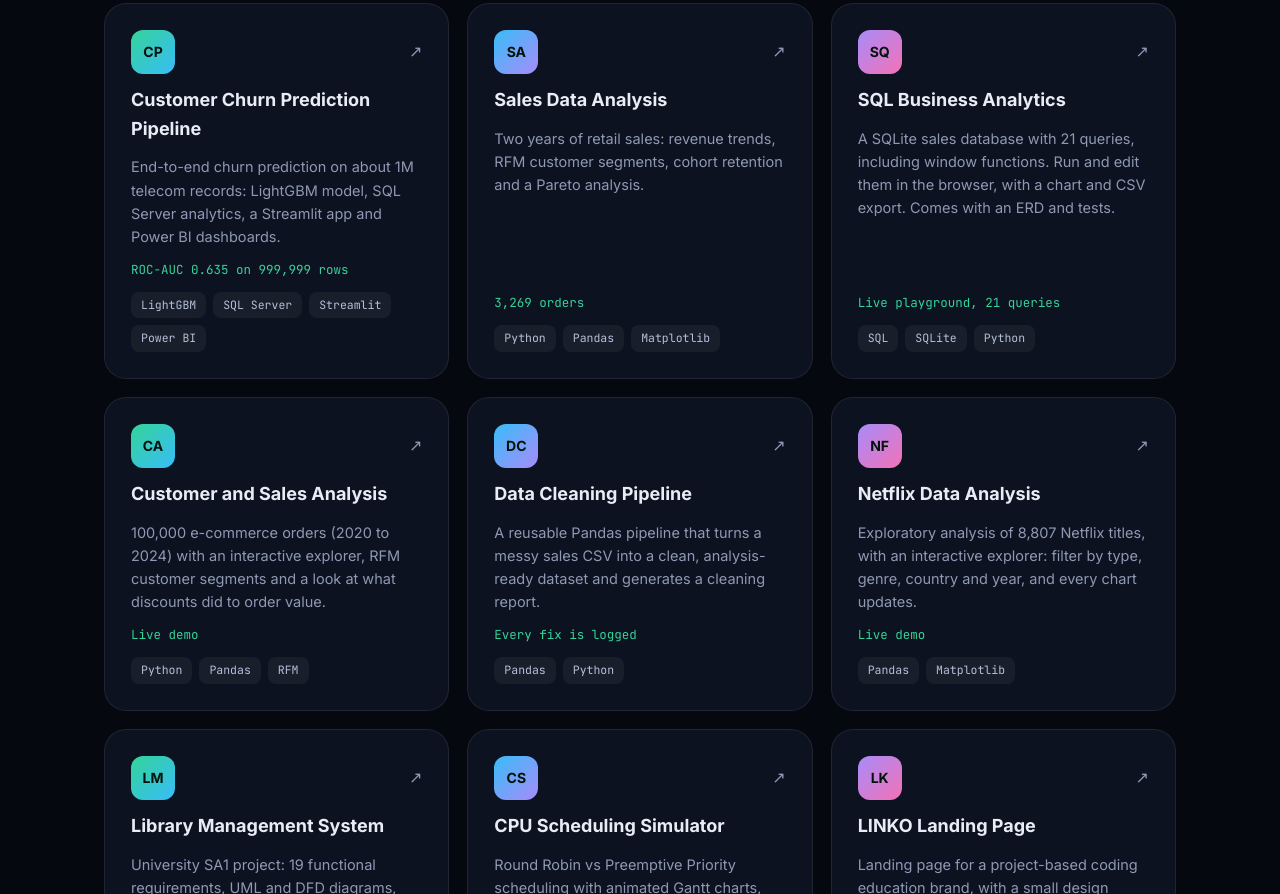
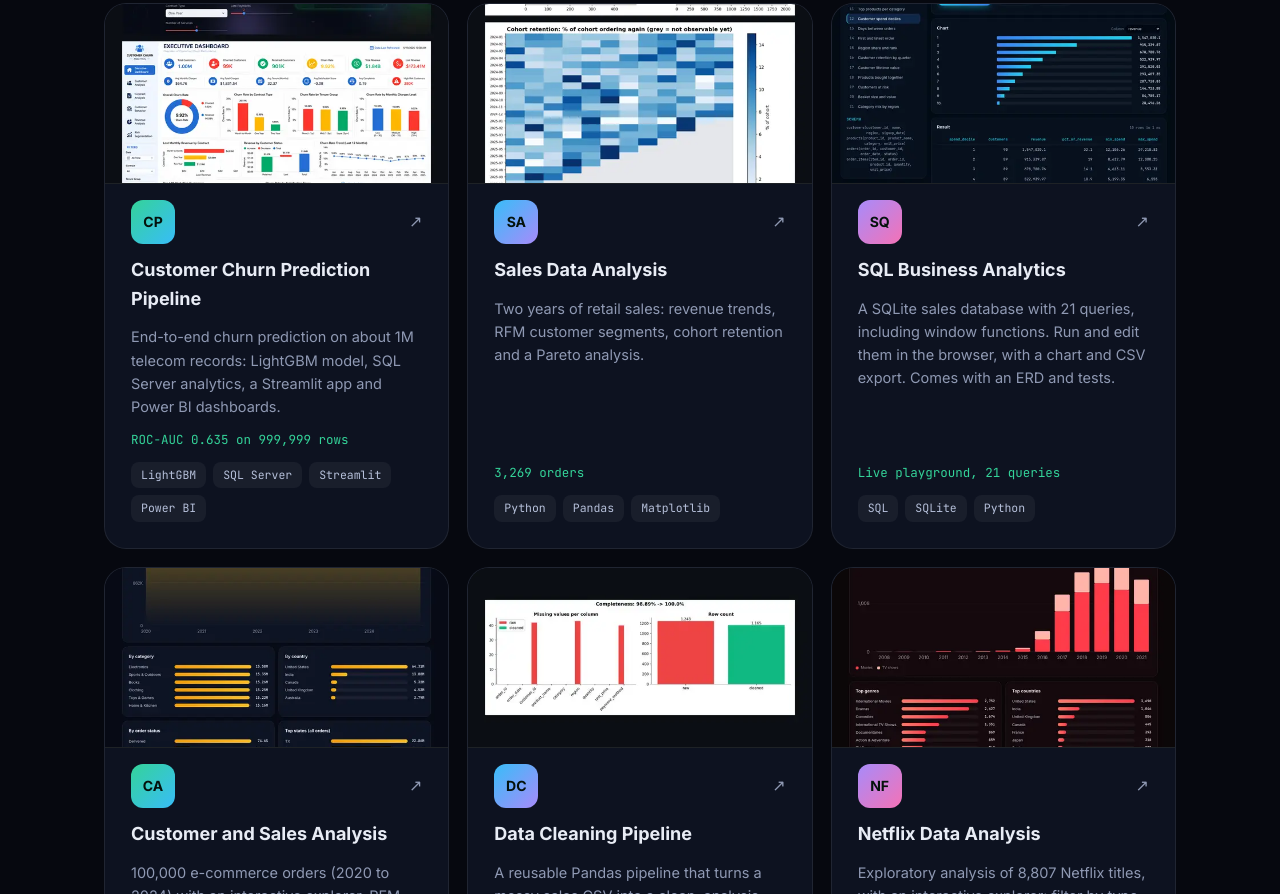
Before and after one commit to Hassan3443/Hassan3443.github.io, a plain HTML site: page index.html in a window 1280 px wide. Shown: the part 1906-2800 px from the top of the page. Drawn offline with Linux system fonts and the light colour scheme.

Commit message:
Cards: animated auto-scrolling previews from live demos and README charts

```diff
--- a/index.html
+++ b/index.html
@@ -95,6 +95,7 @@ h2{font-size:clamp(30px,4.4vw,50px);letter-spacing:-.02em;line-height:1.1;margin
 footer{padding:36px 0;color:var(--mut);font-size:14px;border-top:1px solid var(--line)}footer .wrap{display:flex;justify-content:space-between;flex-wrap:wrap;gap:10px}
 .rv{opacity:0;transform:translateY(28px);transition:.8s cubic-bezier(.2,.7,.2,1)}.rv.in{opacity:1;transform:none}
 @media(max-width:900px){.hero .grid{grid-template-columns:1fr}.term{display:none}.stats,.skills{grid-template-columns:repeat(2,1fr)}.cards,.hire{grid-template-columns:1fr}.bento{grid-template-columns:1fr}.s2,.s3,.s4{grid-column:auto}.nav a:nth-child(n+5){display:none}}
+.shot{height:180px;margin:-26px -26px 4px;overflow:hidden;border-bottom:1px solid var(--line);background:#0b0f14}.shot img{width:100%;height:100%;object-fit:cover;object-position:50% 0%;animation:pan 14s ease-in-out infinite alternate}.card:hover .shot img{animation-duration:7s}@keyframes pan{from{object-position:50% 0%}to{object-position:50% 100%}}
 @media(prefers-reduced-motion:reduce){*{animation:none!important;transition:none!important}.rv{opacity:1;transform:none}}
 .card.rv.in{transition:opacity .8s,transform .25s ease-out,border-color .3s}.btn.p:hover{box-shadow:0 14px 36px -6px rgba(52,211,153,.75)}</style>
 </head>
@@ -147,16 +148,16 @@ report = summarize(df)
  <p class="sub rv">Real repositories with READMEs. Click a card to open the code or the live demo.</p>
  <div class="filters rv"><button class="f on" data-f="all">All</button><button class="f" data-f="analysis">Analysis</button><button class="f" data-f="ml">Machine learning</button><button class="f" data-f="web">Web</button></div>
  <div class="cards">
-  <a class="card rv" data-c="ml" href="https://github.com/Hassan3443/Customer-Churn-Prediction-Pipeline" target="_blank" rel="noopener"><div class="top"><div class="ico">CP</div><span class="arrow">↗</span></div><h3>Customer Churn Prediction Pipeline</h3><p>End-to-end churn prediction on about 1M telecom records: LightGBM model, SQL Server analytics, a Streamlit app and Power BI dashboards.</p><div class="metric">ROC-AUC 0.635 on 999,999 rows</div><div class="tags"><span>LightGBM</span><span>SQL Server</span><span>Streamlit</span><span>Power BI</span></div></a>
-  <a class="card rv" data-c="analysis" href="https://github.com/Hassan3443/sales-data-analysis" target="_blank" rel="noopener"><div class="top"><div class="ico">SA</div><span class="arrow">↗</span></div><h3>Sales Data Analysis</h3><p>Two years of retail sales: revenue trends, RFM customer segments, cohort retention and a Pareto analysis.</p><div class="metric">3,269 orders</div><div class="tags"><span>Python</span><span>Pandas</span><span>Matplotlib</span></div></a>
-  <a class="card rv" data-c="analysis" href="https://hassan3443.github.io/sql-business-analytics/" target="_blank" rel="noopener"><div class="top"><div class="ico">SQ</div><span class="arrow">↗</span></div><h3>SQL Business Analytics</h3><p>A SQLite sales database with 21 queries, including window functions. Run and edit them in the browser, with a chart and CSV export. Comes with an ERD and tests.</p><div class="metric">Live playground, 21 queries</div><div class="tags"><span>SQL</span><span>SQLite</span><span>Python</span></div></a>
-  <a class="card rv" data-c="analysis" href="https://hassan3443.github.io/customer-sales-analysis/" target="_blank" rel="noopener"><div class="top"><div class="ico">CA</div><span class="arrow">↗</span></div><h3>Customer and Sales Analysis</h3><p>100,000 e-commerce orders (2020 to 2024) with an interactive explorer, RFM customer segments and a look at what discounts did to order value.</p><div class="metric">Live demo</div><div class="tags"><span>Python</span><span>Pandas</span><span>RFM</span></div></a>
-  <a class="card rv" data-c="analysis" href="https://github.com/Hassan3443/data-cleaning-pipeline" target="_blank" rel="noopener"><div class="top"><div class="ico">DC</div><span class="arrow">↗</span></div><h3>Data Cleaning Pipeline</h3><p>A reusable Pandas pipeline that turns a messy sales CSV into a clean, analysis-ready dataset and generates a cleaning report.</p><div class="metric">Every fix is logged</div><div class="tags"><span>Pandas</span><span>Python</span></div></a>
-  <a class="card rv" data-c="analysis" href="https://hassan3443.github.io/netflix-data-analysis/" target="_blank" rel="noopener"><div class="top"><div class="ico">NF</div><span class="arrow">↗</span></div><h3>Netflix Data Analysis</h3><p>Exploratory analysis of 8,807 Netflix titles, with an interactive explorer: filter by type, genre, country and year, and every chart updates.</p><div class="metric">Live demo</div><div class="tags"><span>Pandas</span><span>Matplotlib</span></div></a>
-  <a class="card rv" data-c="web" href="https://hassan3443.github.io/library-management-system/" target="_blank" rel="noopener"><div class="top"><div class="ico">LM</div><span class="arrow">↗</span></div><h3>Library Management System</h3><p>University SA1 project: 19 functional requirements, UML and DFD diagrams, and a live 9-page front end.</p><div class="metric">Live demo</div><div class="tags"><span>HTML</span><span>CSS</span><span>JavaScript</span><span>UML</span></div></a>
-  <a class="card rv" data-c="web" href="https://hassan3443.github.io/cpu-scheduling-project/" target="_blank" rel="noopener"><div class="top"><div class="ico">CS</div><span class="arrow">↗</span></div><h3>CPU Scheduling Simulator</h3><p>Round Robin vs Preemptive Priority scheduling with animated Gantt charts, waiting, turnaround and response time metrics.</p><div class="metric">Live demo</div><div class="tags"><span>JavaScript</span><span>ES Modules</span></div></a>
-  <a class="card rv" data-c="web" href="https://linko-web-ochre.vercel.app" target="_blank" rel="noopener"><div class="top"><div class="ico">LK</div><span class="arrow">↗</span></div><h3>LINKO Landing Page</h3><p>Landing page for a project-based coding education brand, with a small design system and motion effects.</p><div class="metric">Live site</div><div class="tags"><span>Next.js</span><span>React</span><span>TypeScript</span><span>Tailwind</span></div></a>
-  <a class="card rv" data-c="analysis" href="https://hassan3443.github.io/data-engineering-use-cases/" target="_blank" rel="noopener"><div class="top"><div class="ico">DE</div><span class="arrow">↗</span></div><h3>Data Engineering Use Case</h3><p>A study of how a fintech platform (Thndr) can structure its data layers, plus a runnable mini pipeline on synthetic data with validation, a warehouse and quality checks.</p><div class="metric">Live demo, 5/5 checks pass</div><div class="tags"><span>Data lake</span><span>Warehouse</span><span>Batch + real time</span></div></a>
+  <a class="card rv" data-c="ml" href="https://github.com/Hassan3443/Customer-Churn-Prediction-Pipeline" target="_blank" rel="noopener"><div class="shot"><img src="img/churn.webp" alt="" loading="lazy"></div><div class="top"><div class="ico">CP</div><span class="arrow">↗</span></div><h3>Customer Churn Prediction Pipeline</h3><p>End-to-end churn prediction on about 1M telecom records: LightGBM model, SQL Server analytics, a Streamlit app and Power BI dashboards.</p><div class="metric">ROC-AUC 0.635 on 999,999 rows</div><div class="tags"><span>LightGBM</span><span>SQL Server</span><span>Streamlit</span><span>Power BI</span></div></a>
+  <a class="card rv" data-c="analysis" href="https://github.com/Hassan3443/sales-data-analysis" target="_blank" rel="noopener"><div class="shot"><img src="img/sda.webp" alt="" loading="lazy"></div><div class="top"><div class="ico">SA</div><span class="arrow">↗</span></div><h3>Sales Data Analysis</h3><p>Two years of retail sales: revenue trends, RFM customer segments, cohort retention and a Pareto analysis.</p><div class="metric">3,269 orders</div><div class="tags"><span>Python</span><span>Pandas</span><span>Matplotlib</span></div></a>
+  <a class="card rv" data-c="analysis" href="https://hassan3443.github.io/sql-business-analytics/" target="_blank" rel="noopener"><div class="shot"><img src="img/sql.webp" alt="" loading="lazy"></div><div class="top"><div class="ico">SQ</div><span class="arrow">↗</span></div><h3>SQL Business Analytics</h3><p>A SQLite sales database with 21 queries, including window functions. Run and edit them in the browser, with a chart and CSV export. Comes with an ERD and tests.</p><div class="metric">Live playground, 21 queries</div><div class="tags"><span>SQL</span><span>SQLite</span><span>Python</span></div></a>
+  <a class="card rv" data-c="analysis" href="https://hassan3443.github.io/customer-sales-analysis/" target="_blank" rel="noopener"><div class="shot"><img src="img/sales.webp" alt="" loading="lazy"></div><div class="top"><div class="ico">CA</div><span class="arrow">↗</span></div><h3>Customer and Sales Analysis</h3><p>100,000 e-commerce orders (2020 to 2024) with an interactive explorer, RFM customer segments and a look at what discounts did to order value.</p><div class="metric">Live demo</div><div class="tags"><span>Python</span><span>Pandas</span><span>RFM</span></div></a>
+  <a class="card rv" data-c="analysis" href="https://github.com/Hassan3443/data-cleaning-pipeline" target="_blank" rel="noopener"><div class="shot"><img src="img/dcp.webp" alt="" loading="lazy"></div><div class="top"><div class="ico">DC</div><span class="arrow">↗</span></div><h3>Data Cleaning Pipeline</h3><p>A reusable Pandas pipeline that turns a messy sales CSV into a clean, analysis-ready dataset and generates a cleaning report.</p><div class="metric">Every fix is logged</div><div class="tags"><span>Pandas</span><span>Python</span></div></a>
+  <a class="card rv" data-c="analysis" href="https://hassan3443.github.io/netflix-data-analysis/" target="_blank" rel="noopener"><div class="shot"><img src="img/netflix.webp" alt="" loading="lazy"></div><div class="top"><div class="ico">NF</div><span class="arrow">↗</span></div><h3>Netflix Data Analysis</h3><p>Exploratory analysis of 8,807 Netflix titles, with an interactive explorer: filter by type, genre, country and year, and every chart updates.</p><div class="metric">Live demo</div><div class="tags"><span>Pandas</span><span>Matplotlib</span></div></a>
+  <a class="card rv" data-c="web" href="https://hassan3443.github.io/library-management-system/" target="_blank" rel="noopener"><div class="shot"><img src="img/lib.webp" alt="" loading="lazy"></div><div class="top"><div class="ico">LM</div><span class="arrow">↗</span></div><h3>Library Management System</h3><p>University SA1 project: 19 functional requirements, UML and DFD diagrams, and a live 9-page front end.</p><div class="metric">Live demo</div><div class="tags"><span>HTML</span><span>CSS</span><span>JavaScript</span><span>UML</span></div></a>
+  <a class="card rv" data-c="web" href="https://hassan3443.github.io/cpu-scheduling-project/" target="_blank" rel="noopener"><div class="shot"><img src="img/cpu.webp" alt="" loading="lazy"></div><div class="top"><div class="ico">CS</div><span class="arrow">↗</span></div><h3>CPU Scheduling Simulator</h3><p>Round Robin vs Preemptive Priority scheduling with animated Gantt charts, waiting, turnaround and response time metrics.</p><div class="metric">Live demo</div><div class="tags"><span>JavaScript</span><span>ES Modules</span></div></a>
+  <a class="card rv" data-c="web" href="https://linko-web-ochre.vercel.app" target="_blank" rel="noopener"><div class="shot"><img src="img/linko.webp" alt="" loading="lazy"></div><div class="top"><div class="ico">LK</div><span class="arrow">↗</span></div><h3>LINKO Landing Page</h3><p>Landing page for a project-based coding education brand, with a small design system and motion effects.</p><div class="metric">Live site</div><div class="tags"><span>Next.js</span><span>React</span><span>TypeScript</span><span>Tailwind</span></div></a>
+  <a class="card rv" data-c="analysis" href="https://hassan3443.github.io/data-engineering-use-cases/" target="_blank" rel="noopener"><div class="shot"><img src="img/de.webp" alt="" loading="lazy"></div><div class="top"><div class="ico">DE</div><span class="arrow">↗</span></div><h3>Data Engineering Use Case</h3><p>A study of how a fintech platform (Thndr) can structure its data layers, plus a runnable mini pipeline on synthetic data with validation, a warehouse and quality checks.</p><div class="metric">Live demo, 5/5 checks pass</div><div class="tags"><span>Data lake</span><span>Warehouse</span><span>Batch + real time</span></div></a>
  </div>
 </div></section>
 
```
Also changed, not shown: img/churn.webp (added), img/cpu.webp (added), img/dcp.webp (added), img/de.webp (added), img/lib.webp (added), img/linko.webp (added), img/netflix.webp (added), img/sales.webp (added), img/sda.webp (added), img/sql.webp (added).
